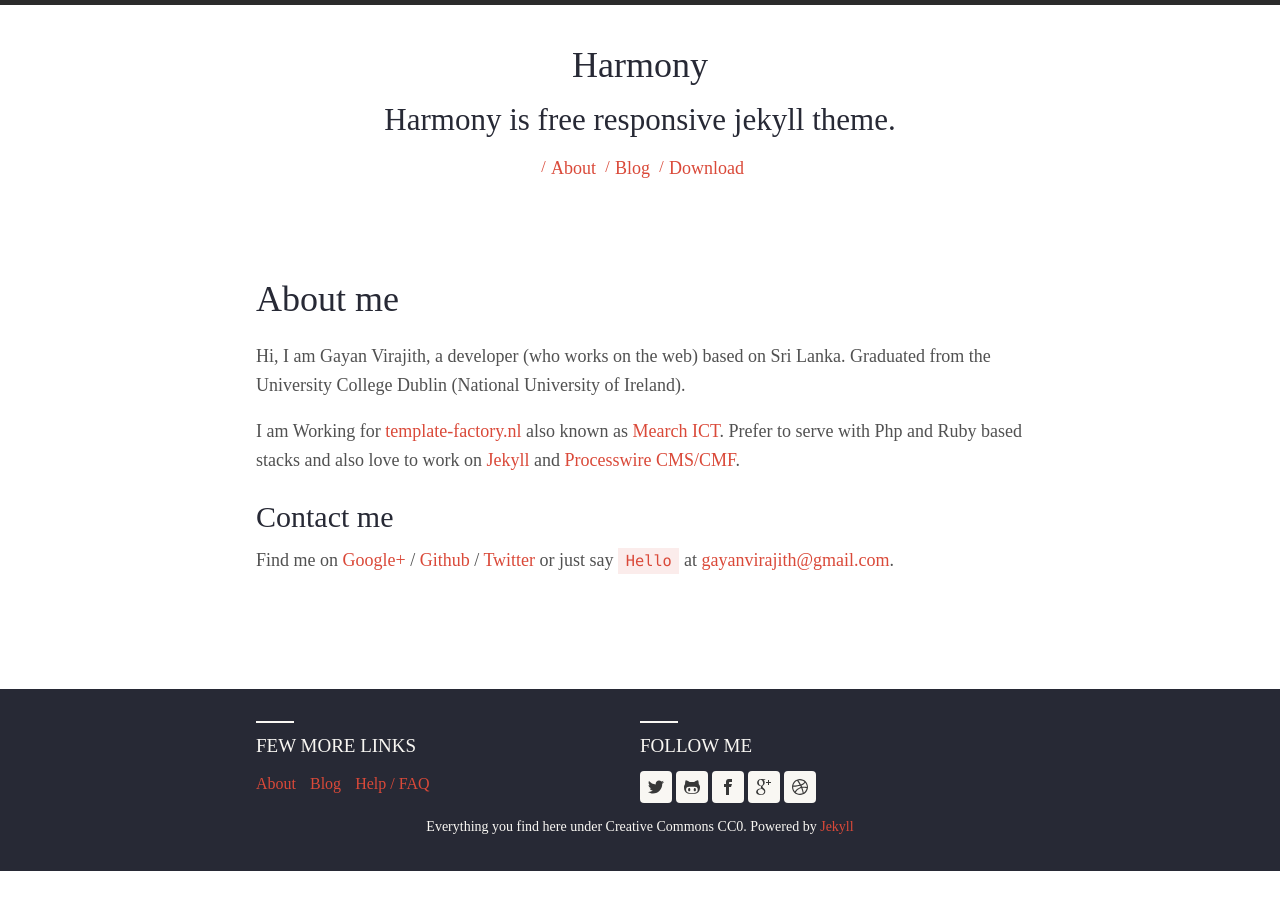
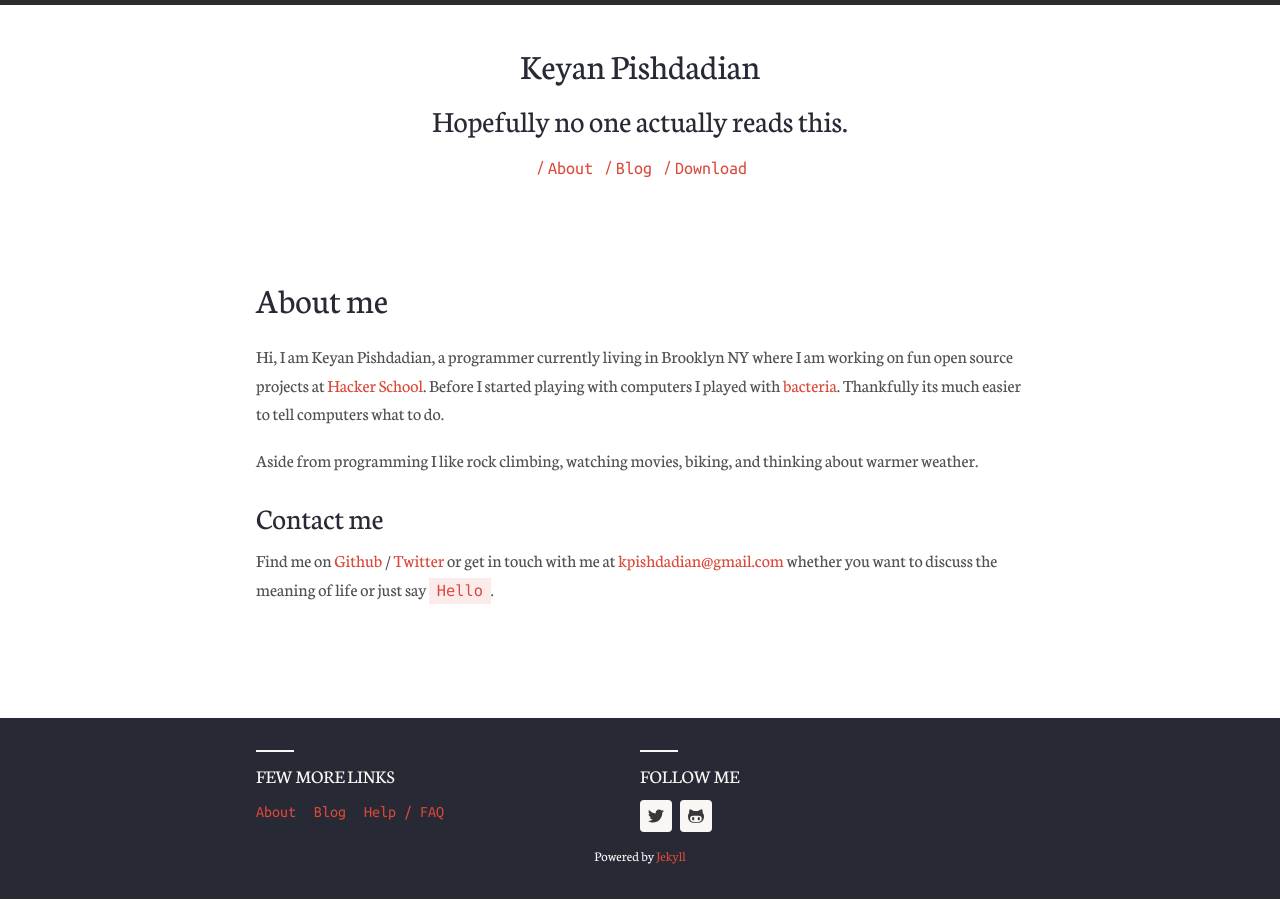
Before and after one commit to keyan/blog, a Jekyll site: the page built from about.md, in a window 1280 px wide. Built offline with Jekyll 4.4.1, drawn with Linux system fonts in a browser that asks for light colours; nearby versions of some CDN libraries.

Commit message:
Change font

```diff
--- a/_config.yml
+++ b/_config.yml
@@ -1,45 +1,30 @@
-# Harmony Jekyll theme general configurations
-
-# Base URL
-baseurl:
-
-# Site live URL
-#url: http://gayan.me
-
-# Localhost
-# url: http://127.0.0.1:4000
-
-# Harmony theme configuration. Please change accordingly.
 harmony:
-  name: Harmony
+  name: Keyan Pishdadian
   # Little description about your site
-  description: Harmony is free responsive jekyll theme.
+  description: Hopefully no one actually reads this.
   # 'meta_description:' Write an awesome description for your new site here.
   # It will appear in your document head meta (for Google search results) and
   # in your feed.xml site description.
-  meta_description: > #
-   Harmony is a free responsive jekyll theme by Gayan Virajith
-   and Maheshika Lakmali. Sourced on Github -
-   https://github.com/gayanvirajith/harmony
+  meta_description:
   basetheme: theme-base-01 # pre defined thmes are darken, blue-water, redish.
   author: # Author details
-    name: Gayan Virajith
-    email: gayanvirajith@gmail.com
-    url: http://gayanvirajith.github.io
+    name: Keyan Pishdadian
+    email: kpishdadian@gmail.com
+    url: http://keyanp.github.io
 
   # Google Analytics key, leave blank to ignore
-  google_analytics_key: UA-xxxx-x
+  google_analytics_key:
 
   # Profile links, leave blank to ignore
   social:
-    github: gayanvirajith
-    twitter: gayanvirajith
-    facebook: gayanvirajith
-    gplus: +GayanVirajith
-    dribble: gayan
+    github: keyanp
+    twitter: keyan__p
+    facebook:
+    gplus:
+    dribble:
     pinterest:
   # Toggle disclaimer in footer
-  show_disclaimer: true
+  show_disclaimer: false
 
 # Conversion / Build settings
 markdown:    kramdown
--- a/about.md
+++ b/about.md
@@ -4,24 +4,21 @@ title: About me
 permalink: /about/
 ---
 
-Hi, I am Gayan Virajith, a developer (who works on the web) based on Sri Lanka.
-Graduated from the University College Dublin (National University of Ireland).
+Hi, I am Keyan Pishdadian, a programmer currently living in Brooklyn NY where
+I am working on fun open source projects at [Hacker School][hs]. Before I
+started playing with computers I played with [bacteria][molmicro]. Thankfully
+its much easier to tell computers what to do.
 
-I am Working for [template-factory.nl][tf] also known as [Mearch ICT][m].
-Prefer to serve with Php and Ruby based stacks and also love to work
-on [Jekyll][jekyll] and [Processwire CMS/CMF][pw].
+Aside from programming I like rock climbing, watching movies, biking, and
+thinking about warmer weather.
 
 ### Contact me
 
-Find me on [Google+][google] / [Github][github] / [Twitter][Twitter] or just say `Hello` at
-[gayanvirajith@gmail.com](gayanvirajith@gmail.com).
+Find me on [Github][github] / [Twitter][Twitter] or get in touch with me at
+[kpishdadian@gmail.com](kpishdadian@gmail.com) whether you want to discuss the
+meaning of life or just say `Hello`.
 
-
-[tf]: http://template-factory.nl
-[m]: http://mearch.com
-[pw]: http://processwire.com
-[pwf]: http://processwire.com/talk
-[jekyll]: http://jekyllrb.com
-[github]: https://github.com/gayanvirajith
-[google]: https://plus.google.com/+GayanVirajith
-[twitter]: https://twitter.com/gayanvirajith
+[molmicro]: http://onlinelibrary.wiley.com/doi/10.1111/mmi.12856/abstract
+[hs]: https://hackerschool.com
+[github]: https://github.com/keyanp
+[twitter]: https://twitter.com/keyan__p
--- a/assets/css/main.scss
+++ b/assets/css/main.scss
@@ -35,8 +35,8 @@ html * {
 body {
   font: {
     size: 100%;
-    //family: $primary-font; // variables inside partials > _variables.scss
-    font-family: 'Neuton', serif;
+    family: $primary-font; // variables inside partials > _variables.scss
+    //font-family: 'Neuton', serif;
   }
 }
 
@@ -74,6 +74,7 @@ h1, h2, h3, h4, h5, h6 {
 h1 {
   // mobile first
   @include font-size(20px);
+  font-family: 'Neuton', serif;
   @include MQ(M) {
     @include font-size(36px);
   }
@@ -82,6 +83,7 @@ h1 {
 h2 {
   // mobile first
   @include font-size(18px);
+  font-family: 'Neuton', serif;
   @include MQ(M) {
     @include font-size(31px);
   }
@@ -89,6 +91,7 @@ h2 {
 
 h3 {
   @include font-size(15px);
+  font-family: 'Neuton', serif;
   @include MQ(M) {
     @include font-size(30px);
   }
@@ -96,6 +99,7 @@ h3 {
 
 h4 {
   @include font-size(16px);
+  font-family: 'Neuton', serif;
   @include MQ(M) {
     @include font-size(24px);
   }
@@ -103,6 +107,7 @@ h4 {
 
 h5 {
   @include font-size(14px);
+  font-family: 'Neuton', serif;
   @include MQ(M) {
     @include font-size(22px);
   }
@@ -110,6 +115,7 @@ h5 {
 
 h6 {
   @include font-size(14px);
+  font-family: 'Neuton', serif;
   @include MQ(M) {
     @include font-size(19px);
   }
@@ -118,6 +124,7 @@ h6 {
 p {
   line-height: 1.6;
   @include font-size(14px);
+  font-family: 'Neuton', serif;
   @include MQ(M) {
     @include font-size(18px);
   }
```
Also changed, not shown: README.md (deleted).
